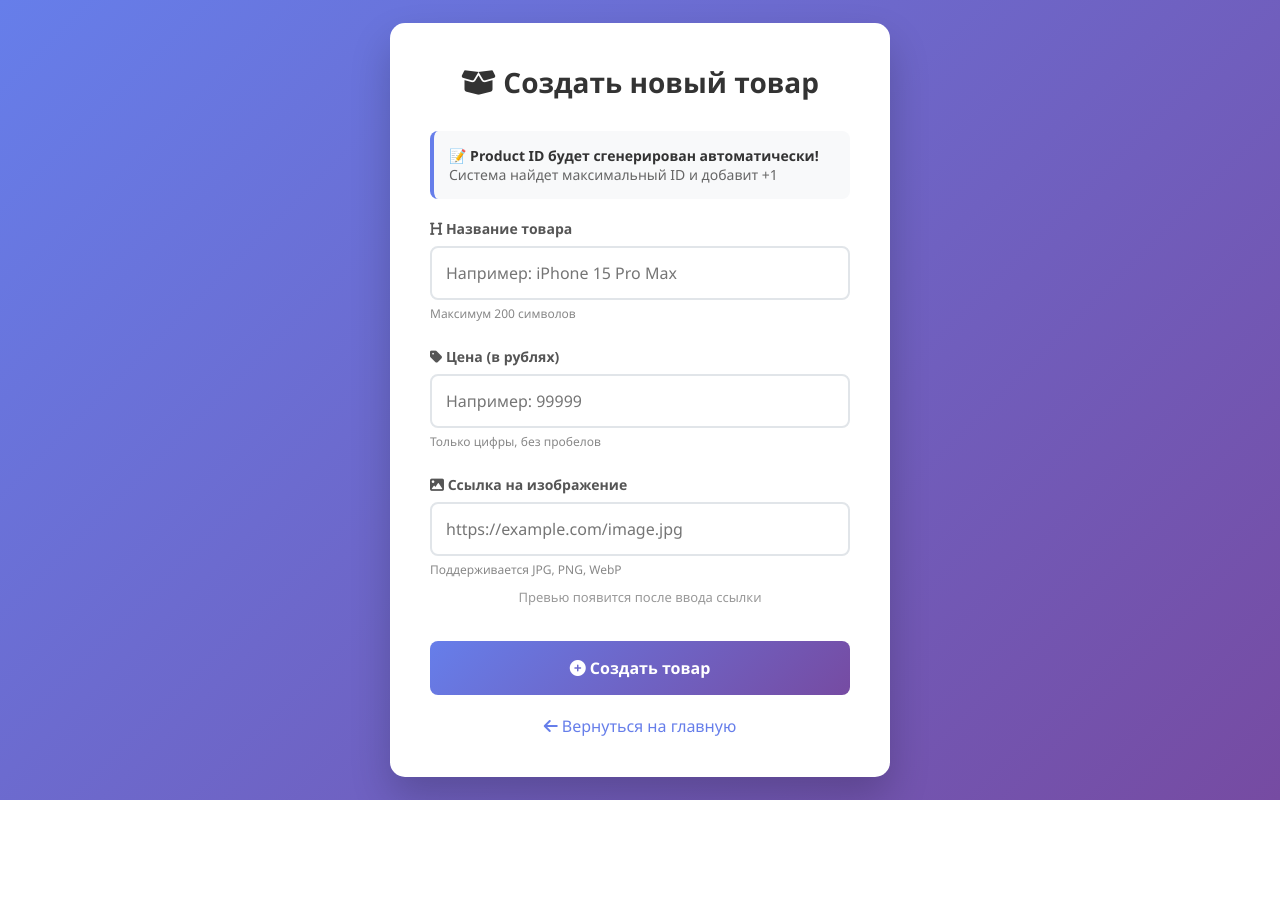
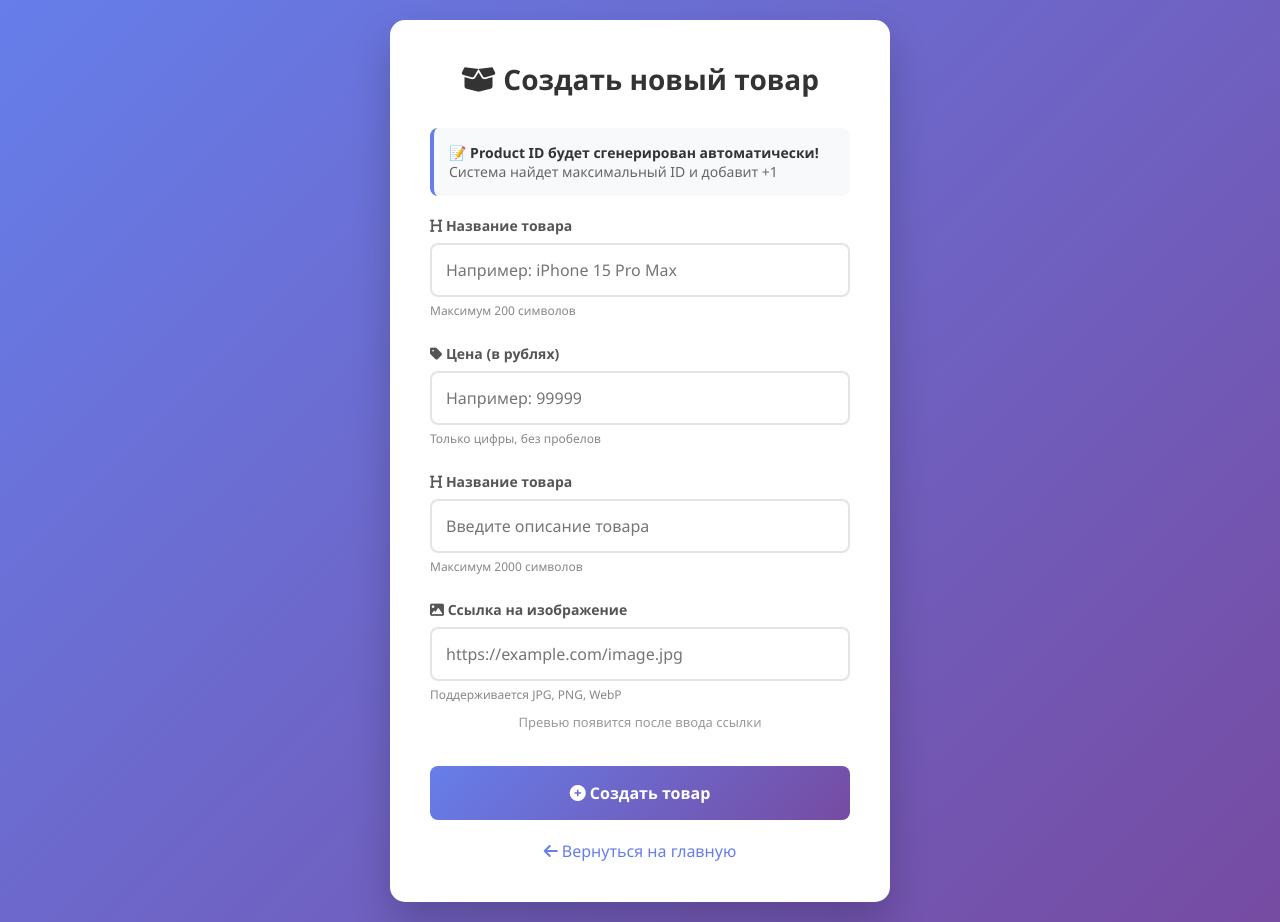
Before and after one commit to thelight21313/mini-shop, a Django app: page /create_product/ in a window 1280 px wide. Before the commit the page ends 800 px from the top, so only its background shows below. Run offline with Django 4.2, Linux system fonts and the light colour scheme; parts of the project's set-up code (start-up, migrations or seed data) failed here and were passed over.

Commit message:
фикс

```diff
--- a/main/templates/main/create_product.html
+++ b/main/templates/main/create_product.html
@@ -161,6 +161,13 @@
             </div>
 
             <div class="form-group">
+                <label for="description"><i class="fas fa-heading"></i> Название товара</label>
+                <input type="text" id="description" name="description" required
+                       placeholder="Введите описание товара">
+                <div class="field-info">Максимум 2000 символов</div>
+            </div>
+
+            <div class="form-group">
                 <label for="image_url"><i class="fas fa-image"></i> Ссылка на изображение</label>
                 <input type="text" id="image_url" name="image_url" required
                        placeholder="https://example.com/image.jpg">
--- a/main/views.py
+++ b/main/views.py
@@ -248,6 +248,7 @@ def create_product(request):
         title = request.POST.get("title")
         price = request.POST.get("price")
         image_url = request.POST.get("image_url")
+        description = request.POST.get("description")
 
         last_product = Product.objects.all(
         ).order_by('-product_id').first()
```
